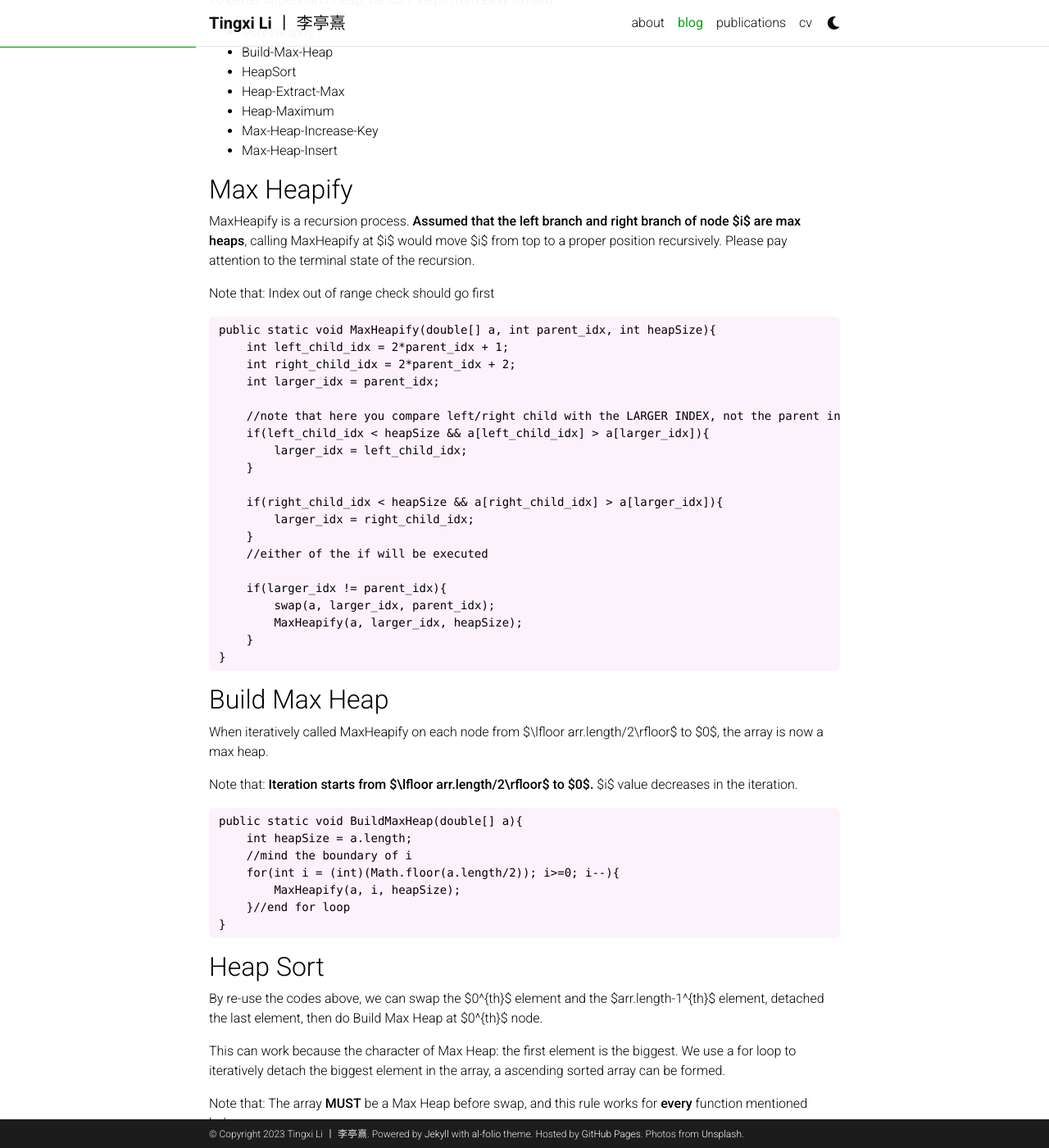
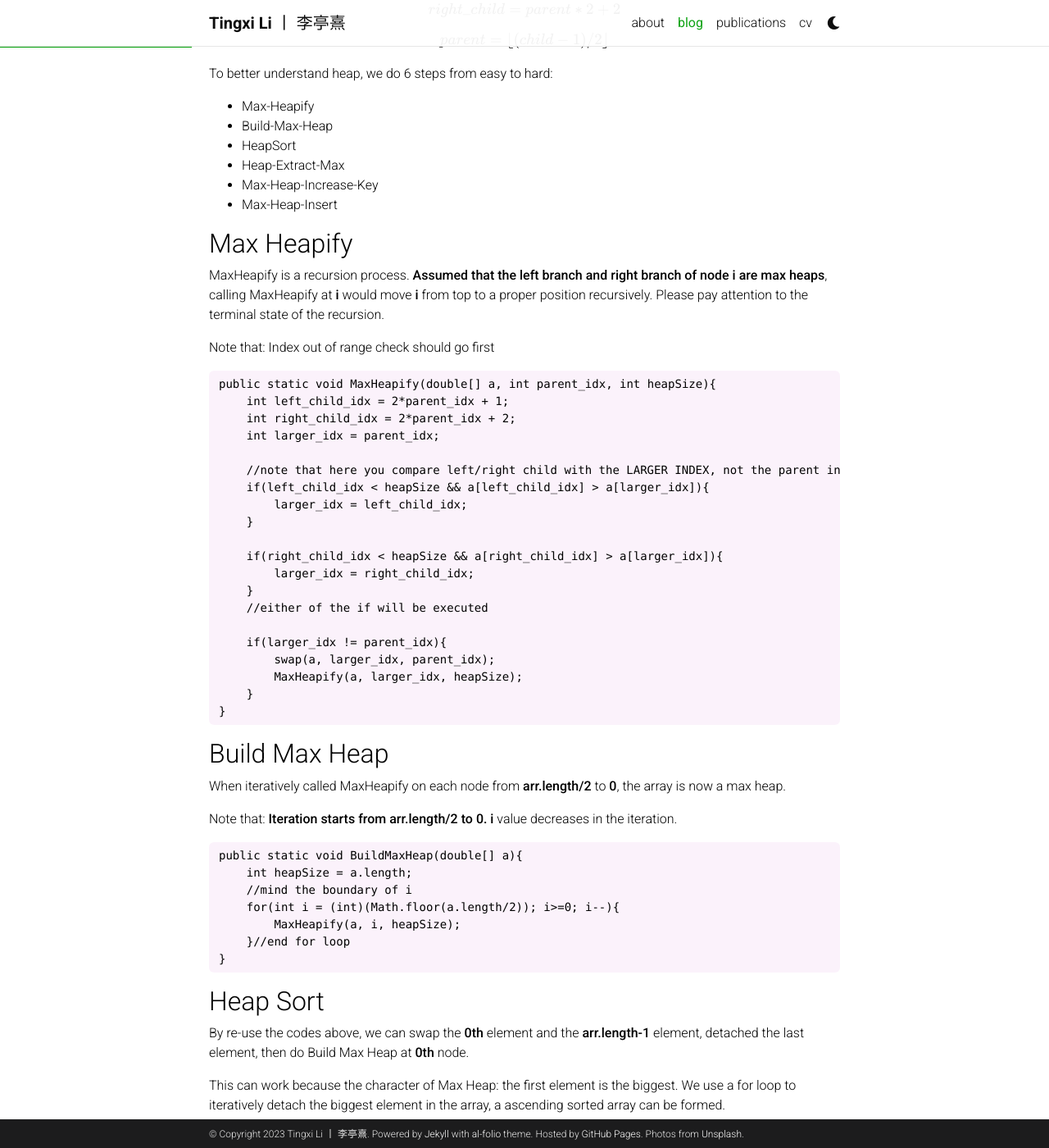
Before and after one commit to tinzzyli/tinzzyli.github.io, a Jekyll site: the page built from _posts/2023-03-22-data-structure-3.md, in a window 1280 px wide and 1400 px high, scrolled down 395 px. Shown: the whole window at 82% size. Built offline with Jekyll 4.4.1, drawn with Linux system fonts in a browser that asks for light colours; comment, search, counter and statistics services are not loaded; a style sheet for code colours, icons or effects is not loaded; some of the changed text lies outside the part shown.

Commit message:
bug fixed on prev file

````diff
--- a/_posts/2023-03-22-data-structure-3.md
+++ b/_posts/2023-03-22-data-structure-3.md
@@ -8,25 +8,30 @@ categories: Data_Structure Heap
 ---
 
 # Heap Algorithms
-Heap is a binary-tree-like data structure. As indexed from $0$ to $arr.length-1$, the relationship between parent node and children nodes can be demostrated as:
-$$ $$
+Heap is a binary-tree-like data structure. As indexed from **0** to **arr.length-1**, the relationship between parent node and children nodes can be demostrated as:
+
+
 $$ left\_child = parent * 2 + 1 $$
+
+
 $$ right\_child = parent * 2 + 2 $$
+
+
 $$ parent = \lfloor(child-1)/2\rfloor$$
 
-To better understand Heap, we do 7 steps from easy to hard:
+
+To better understand heap, we do 6 steps from easy to hard:
 
 - Max-Heapify
 - Build-Max-Heap
 - HeapSort
 - Heap-Extract-Max
-- Heap-Maximum
 - Max-Heap-Increase-Key
 - Max-Heap-Insert
 
 ## Max Heapify
 
-MaxHeapify is a recursion process. **Assumed that the left branch and right branch of node $i$ are max heaps**, calling MaxHeapify at $i$ would move $i$ from top to a proper position recursively. Please pay attention to the terminal state of the recursion.
+MaxHeapify is a recursion process. **Assumed that the left branch and right branch of node i are max heaps**, calling MaxHeapify at **i** would move **i** from top to a proper position recursively. Please pay attention to the terminal state of the recursion.
 
 Note that:
 Index out of range check should go first
@@ -55,11 +60,11 @@ public static void MaxHeapify(double[] a, int parent_idx, int heapSize){
 ```
 
 ## Build Max Heap
-When iteratively called MaxHeapify on each node from $\lfloor arr.length/2\rfloor$ to $0$, the array is now a max heap.
+When iteratively called MaxHeapify on each node from **arr.length/2** to **0**, the array is now a max heap.
 
 Note that:
-**Iteration starts from $\lfloor arr.length/2\rfloor$ to $0$.**
-$i$ value decreases in the iteration.
+**Iteration starts from arr.length/2 to 0.**
+**i** value decreases in the iteration.
 ```java
 public static void BuildMaxHeap(double[] a){
     int heapSize = a.length;
@@ -71,7 +76,7 @@ public static void BuildMaxHeap(double[] a){
 ```
 
 ## Heap Sort
-By re-use the codes above, we can swap the $0^{th}$ element and the $arr.length-1^{th}$ element, detached the last element, then do Build Max Heap at $0^{th}$ node.
+By re-use the codes above, we can swap the **0th** element and the **arr.length-1** element, detached the last element, then do Build Max Heap at **0th** node.
 
 This can work because the character of Max Heap: the first element is the biggest. We use a for loop to iteratively detach the biggest element in the array, a ascending sorted array can be formed.
 
````
